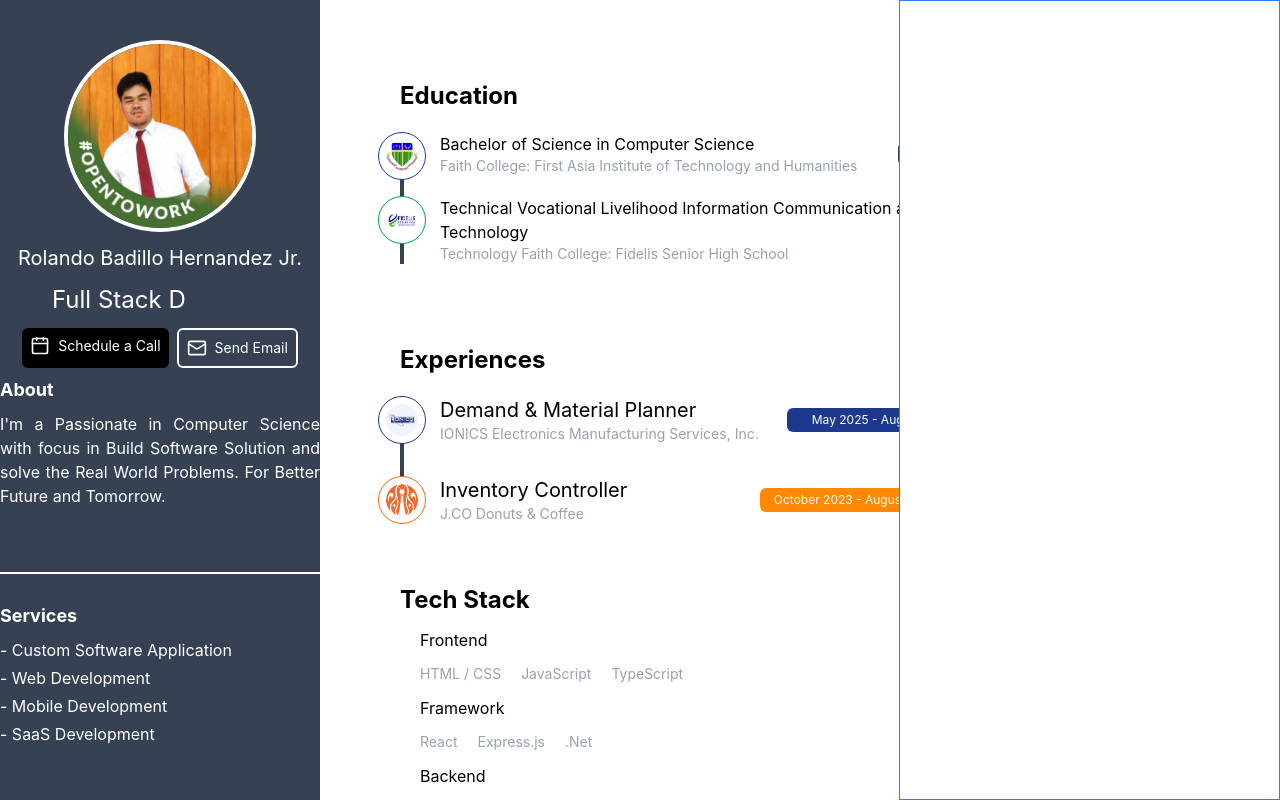
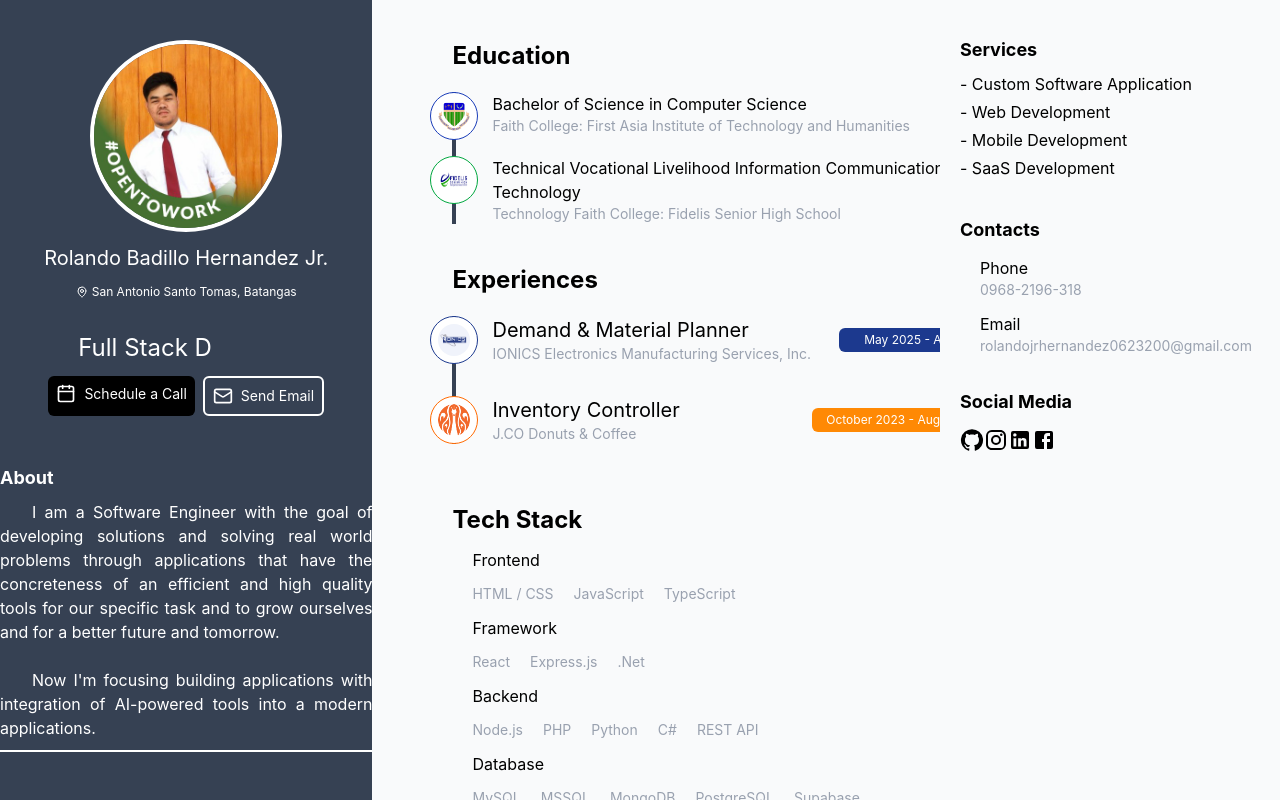
Before and after one commit to RolandoJr23/RBHJr-Portfolio, a React (Vite) app: page / in a window 1280 px wide. Built offline with nearby package versions, Linux system fonts and the light colour scheme.

Commit message:
Change position of services and adding contact and social media icons.

```diff
--- a/package.json
+++ b/package.json
@@ -10,6 +10,10 @@
     "preview": "vite preview"
   },
   "dependencies": {
+    "@emotion/react": "^11.14.0",
+    "@emotion/styled": "^11.14.1",
+    "@mui/icons-material": "^9.0.1",
+    "@mui/material": "^9.0.1",
     "@tailwindcss/vite": "^4.3.0",
     "lucide-react": "^1.16.0",
     "react": "^19.2.6",
--- a/src/App.tsx
+++ b/src/App.tsx
@@ -1,4 +1,9 @@
-import { Mail, Calendar } from 'lucide-react';
+import { Mail, Calendar, ChevronDown, MapPin } from 'lucide-react';
+import InstagramIcon from '@mui/icons-material/Instagram';
+import LinkedInIcon from '@mui/icons-material/LinkedIn';
+import GitHubIcon from '@mui/icons-material/GitHub';
+import FacebookIcon from '@mui/icons-material/Facebook';
+
 import { useState, useEffect } from 'react';
 
 import myphoto from './assets/rbhjr.jpg';
@@ -50,18 +55,55 @@ function App() {
     return () => clearTimeout(timer);
   }, [charIndex, isDeleting, roleIndex, jobRoles]);
 
+  useEffect(() => {
+    const observerOptions = {
+      threshold: 0.1,
+    };
+
+    const observer = new IntersectionObserver((entries) => {
+      entries.forEach((entry) => {
+        if (entry.isIntersecting) {
+          entry.target.classList.add('reveal-active');
+        }
+      });
+    }, observerOptions);
+
+    const elements = document.querySelectorAll('.reveal');
+    elements.forEach((el) => observer.observe(el));
+
+    return () => observer.disconnect();
+  }, []);
+
   return (
     <>
-      <div className="flex flex-row">
+      <style>
+        {`
+          .reveal {
+            opacity: 0;
+            transform: translateY(30px);
+            transition: all 0.8s cubic-bezier(0.4, 0, 0.2, 1);
+          }
+          .reveal-active {
+            opacity: 1;
+            transform: translateY(0);
+          }
+        `}
+      </style>
+      <div className="flex flex-col md:flex-row min-h-screen bg-gray-50">
         {/* Left Side Container */}
-        <div className="w-130 h-lvh bg-gray-700 flex flex-col justify-baseline items-center pt-10 gap-2 ">
-          <div className="text-white w-80 h-96 flex flex-col gap-3 items-center" >
+        <div className="w-full md:w-2xl h-auto md:h-lvh bg-gray-700 flex flex-col justify-baseline items-center pt-10 gap-2 "> {/* On mobile, take full width and auto height. On medium screens and up, revert to original width and full viewport height. */}
+          <div className="text-white w-80 h-fit flex flex-col gap-3 items-center mb-10" >
             {/* My Image */}
-            <img src={myphoto} alt="" className="w-48 h-48 rounded-full border-4 border-white" />
+            <img src={myphoto} alt="Rolando Badillo Hernandez Jr." className="w-48 h-48 rounded-full border-4 border-white" /> {/* Added descriptive alt text for accessibility. */}
             {/* My Name */}
             <h2 className="text-xl">Rolando Badillo Hernandez Jr.</h2>
+            {/* My location */}
+            <div className='w-full flex flex-row justify-center items-center gap-1'>
+              <MapPin className='w-3 h-3' />
+              <h3 className='text-xs'>San Antonio Santo Tomas, Batangas</h3>
+            </div>
             {/* My Professions */}
-            <div className="text-2xl w-80 h-8 pl-13 flex items-center">
+            <div className="text-2xl w-80 h-8 pl-13 flex items-center mt-5">
               <h3>{displayedText}</h3>
             </div>
             {/* Buttons Schedule and Send Email */}
@@ -71,27 +113,19 @@ function App() {
             </div>
           </div>
           {/* About */}
-          <div className="w-80 h-60 border-b-2 border-white">
+          <div className="max-w-100 word-spacing-[0.5em] h-72 pb-5 font-sans border-b-2 border-white">
             <h2 className="text-white font-bold text-lg">About</h2>
-            <div className="text-white flex justify-normal mt-2 text-justify">
-              <h3>I'm a Passionate in Computer Science with focus in Build Software Solution and solve the Real World Problems. For Better Future and Tomorrow.</h3>
+            <div className="text-white flex flex-col justify-normal mt-2 text-justify indent-8">
+              <h3>I am a Software Engineer with the goal of developing solutions and solving real world problems through applications that have the concreteness of an efficient and high quality tools for our specific task and to grow ourselves and for a better future and tomorrow.</h3> <br />
+              <h3>Now I'm focusing building applications with integration of AI-powered tools into a modern applications.</h3>
             </div>
           </div>
-          {/* Services */}
-          <div className="w-80 h-60 mt-5">
-            <h2 className="text-white font-bold text-lg">Services</h2>
-            <div className="text-white mt-2">
-              <h3 className="mb-1">- Custom Software Application</h3>
-              <h3 className="mb-1">- Web Development</h3>
-              <h3 className="mb-1">- Mobile Development</h3>
-              <h3 className="mb-1">- SaaS Development</h3>
-            </div>
-          </div>
+
         </div>
-        {/* Middle Container */}
-        <div className="w-5xl h-lvh overflow-y-auto overflow-x-hidden [scrollbar-width:none] [-ms-overflow-style:none] [&::-webkit-scrollbar]:hidden">
+        {/* Main Content Area (Middle Container) */}
+        <div className="w-full md:w-5xl h-auto md:h-lvh overflow-y-auto overflow-x-hidden scroll-smooth [scrollbar-width:none] [-ms-overflow-style:none] [&::-webkit-scrollbar]:hidden">
           {/* Education */}
-          <div className="w-3xl h-fit m-20">
+          <div className="w-3xl h-fit m-10 ml-20 reveal">
             {/* Timelime Education */}
             <div className="w-full">
               <h2 className="text-2xl font-bold text-black">Education</h2>
@@ -130,7 +164,7 @@ function App() {
               </div>
             </div>
           </div>
-          <div className="w-fit h-60 ml-20 ">
+          <div className="w-fit h-60 ml-20 reveal">
             {/* Timelime Experience */}
             <div className="w-full">
               <h2 className="text-2xl font-bold text-black">Experiences</h2>
@@ -165,7 +199,7 @@ function App() {
             </div>
           </div>
           {/* Tech Stack  */}
-          <div className='w-3xl h-fit ml-20 mb-10'>
+          <div className='w-3xl h-fit ml-20 mb-10 reveal'>
             <h1 className='text-2xl font-bold text-black'>Tech Stack</h1>
             <div className='mt-3'>
               <h1 className='text-md text-black pl-5'>Frontend</h1>
@@ -214,35 +248,83 @@ function App() {
               </div>
             </div>
           </div>
-          {/* Recent Porjects */}
-          <div className='w-3xl h-fit ml-20'>
-            <h1 className='text-2xl font-bold text-black'>Recent Projects</h1>
-            <div className='mt-3'>
-              <h1 className='text-md text-black pl-5'>My Thesis Project</h1>
-              <h2 className='text-sm text-gray-400 pl-5'>Traffic Detect: Vehicle Detection and Counting System for Traffic Flow Monitoring Along Two
-                Main Roads in Tanauan City, Batangas Build in Python and Yolov8 Algorithm</h2>
-              <button className='text-sm text-blue-600 hover:underline font-semibold p-1 ml-5 cursor-pointer'>View Demo</button>
-            </div>
-            <div className='mt-3'>
-              <h1 className='text-md text-black pl-5'>Point of Sales</h1>
-              <h2 className='text-sm text-gray-400 pl-5'>Pointing Sales, Reduce error and Improvise sales products.</h2>
-              <button className='text-sm text-blue-600 hover:underline font-semibold p-1 ml-5 cursor-pointer'>View Demo</button>
-            </div>
-            <div className='mt-3'>
-              <h1 className='text-md text-black pl-5'>FINDSup</h1>
-              <h2 className='text-sm text-gray-400 pl-5'>is web-based application that connects local businesses with nearby suppliers and service providers.</h2>
-              <button className='p-1 ml-5'><a href="https://block-ai-study-4aj8.vercel.app/" target="_blank" rel="noopener noreferrer" className="text-sm text-blue-600 hover:underline font-semibold">View Project</a></button>
-            </div>
-            <div className='mt-3'>
-              <h1 className='text-md text-black pl-5'>BlockAIStudy</h1>
-              <h2 className='text-sm text-gray-400 pl-5'>is a web-based application productivity and learning platform with AI assistance, collaboration tools, focus management, and secure study support.</h2>
-              <button className='p-1 ml-5'><a href="https://block-ai-study-4aj8.vercel.app/" target="_blank" rel="noopener noreferrer" className="text-sm text-blue-600 hover:underline font-semibold">View Project</a></button>
+          {/* Recent Projects */}
+          <div className='w-3xl h-fit ml-20 pb-20 reveal'>
+            <h1 className='text-2xl font-bold text-black mb-6'>Recent Projects</h1>
+            <div className='grid grid-cols-1 md:grid-cols-2 gap-6'>
+              {/* Project 1 */}
+              <div className='group bg-white p-6 rounded-2xl border border-gray-100 shadow-sm hover:shadow-xl hover:-translate-y-2 transition-all duration-300 flex flex-col justify-between'>
+                <div>
+                  <h1 className='text-lg font-bold text-gray-900 group-hover:text-blue-600 transition-colors'>My Thesis Project</h1>
+                  <p className='text-sm text-gray-500 mt-2 leading-relaxed'>Traffic Detect: Vehicle Detection and Counting System for Traffic Flow Monitoring Along Two Main Roads in Tanauan City, Batangas Build in Python and Yolov8 Algorithm</p>
+                </div>
+                <button className='mt-4 text-sm text-blue-600 hover:text-blue-800 font-bold self-start cursor-pointer transition-colors'>View Demo →</button>
+              </div>
+
+              {/* Project 2 */}
+              <div className='group bg-white p-6 rounded-2xl border border-gray-100 shadow-sm hover:shadow-xl hover:-translate-y-2 transition-all duration-300 flex flex-col justify-between'>
+                <div>
+                  <h1 className='text-lg font-bold text-gray-900 group-hover:text-blue-600 transition-colors'>Point of Sales</h1>
+                  <p className='text-sm text-gray-500 mt-2 leading-relaxed'>Point of Sales (POS) System in Modern UI/UX using Dynamic User Control for efficiency and
+                    reliable experience for improving accuracy, reduce error and improvise sales products.</p>
+                </div>
+                <button className='mt-4 text-sm text-blue-600 hover:text-blue-800 font-bold self-start cursor-pointer transition-colors'>View Demo →</button>
+              </div>
+
+              {/* Project 3 */}
+              <div className='group bg-white p-6 rounded-2xl border border-gray-100 shadow-sm hover:shadow-xl hover:-translate-y-2 transition-all duration-300 flex flex-col justify-between'>
+                <div>
+                  <h1 className='text-lg font-bold text-gray-900 group-hover:text-blue-600 transition-colors'>FINDSup</h1>
+                  <p className='text-sm text-gray-500 mt-2 leading-relaxed'>Web-based application that connects local businesses with nearby suppliers and service providers.</p>
+                </div>
+                <a href="https://block-ai-study-4aj8.vercel.app/" target="_blank" rel="noopener noreferrer" className="mt-4 text-sm text-blue-600 hover:text-blue-800 font-bold self-start transition-colors">View Project →</a>
+              </div>
+
+              {/* Project 4 */}
+              <div className='group bg-white p-6 rounded-2xl border border-gray-100 shadow-sm hover:shadow-xl hover:-translate-y-2 transition-all duration-300 flex flex-col justify-between'>
+                <div>
+                  <h1 className='text-lg font-bold text-gray-900 group-hover:text-blue-600 transition-colors'>BlockAIStudy</h1>
+                  <p className='text-sm text-gray-500 mt-2 leading-relaxed'>Productivity and learning platform with AI assistance, collaboration tools, focus management, and secure study support.</p>
+                </div>
+                <a href="https://block-ai-study-4aj8.vercel.app/" target="_blank" rel="noopener noreferrer" className="mt-4 text-sm text-blue-600 hover:text-blue-800 font-bold self-start transition-colors">View Project →</a>
+              </div>
             </div>
           </div>
         </div>
-        {/* Right Side Container */}
-        <div className='w-2xl border border-blue-500'>
-
+        {/* Right Side Container (currently empty) */}
+        <div className='w-full md:w-md pl-5 pt-4'> {/* On mobile, take full width and auto height. On medium screens and up, revert to original width. */}
+          {/* Services */}
+          <div className="w-80 h-40 mt-5">
+            <h2 className="text-black font-bold text-lg">Services</h2>
+            <div className="text-black mt-2">
+              <h3 className="mb-1">- Custom Software Application</h3>
+              <h3 className="mb-1">- Web Development</h3>
+              <h3 className="mb-1">- Mobile Development</h3>
+              <h3 className="mb-1">- SaaS Development</h3>
+            </div>
+          </div>
+          {/* Contacts */}
+          <div className="w-80 h-40 mt-5">
+            <h2 className="text-black font-bold text-lg">Contacts</h2>
+            <h1 className='text-md text-black pl-5 mt-3'>Phone</h1>
+            <div className='flex flex-row'>
+              <h2 className='text-sm text-gray-400 pl-5'>0968-2196-318</h2>
+            </div>
+            <h1 className='text-md text-black pl-5 mt-3'>Email</h1>
+            <div className='flex flex-row'>
+              <h2 className='text-sm text-gray-400 pl-5'>rolandojrhernandez0623200@gmail.com</h2>
+            </div>
+          </div>
+          {/* Social Media */}
+          <div className="w-80 h-30 mt-3">
+            <h2 className="text-black font-bold text-lg">Social Media</h2>
+            <div className='h-12 flex items-center'>
+              <GitHubIcon className='w-5 h-5 cursor-pointer'/>
+              <InstagramIcon className='w-20 h-5 cursor-pointer'/>
+              <LinkedInIcon className='w-5 h-5 cursor-pointer'/>
+              <FacebookIcon className='w-5 h-5 cursor-pointer'/>
+            </div>
+          </div>
         </div>
       </div>
     </>
```
Also changed, not shown: 1 other file (tests, documents, lock files or other folders).
